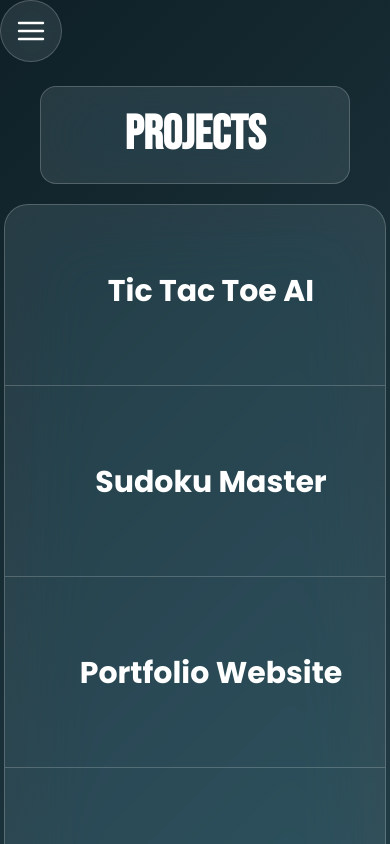
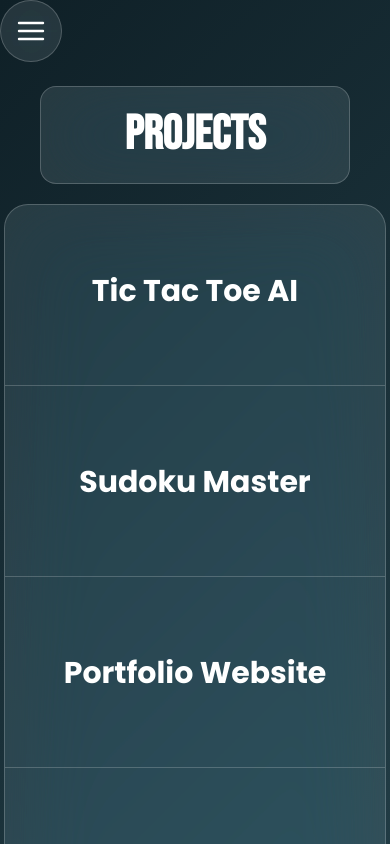
Before and after one commit to Umesh-Tummepalli/Portfolio, a React (Vite) app: page /projects in a window 390 px wide. Shown: the top 844 px of the page. Built offline with nearby package versions, Linux system fonts and the light colour scheme; a web font is replaced by a local one.

Commit message:
project section fix

```diff
--- a/src/components/Hero.jsx
+++ b/src/components/Hero.jsx
@@ -49,7 +49,7 @@ const Hero = () => {
 
   return (
     <>
-      <div className="w-full flex p-10 items-center justify-between flex-col md:flex-row">
+      <div className="sm:w-full w-[95vw] flex p-10 items-center justify-between flex-col md:flex-row">
         <div className="text-[9.3vw] font-[1000] m-0 leading-[0.8]">
           <h1 ref={(el) => (titleRef.current[0] = el)}>
             <Name text={"HI, I'm Umesh"} />
--- a/src/components/ProjectMainCard.jsx
+++ b/src/components/ProjectMainCard.jsx
@@ -60,7 +60,7 @@ const ProjectMainCard = (props) => {
         onMouseEnter={handleMouseEnter}
       >
         <div className="text-3xl text-center text-white font-bold py-10  group border-b-1 border-white/20  -translate-z-4 group overflow-hidden perspective-distant p-0">
-        <div className="z-10 lg:group-hover:opacity-0 lg:text-start translate-y-1/2 pl-8">
+        <div className="z-10 lg:group-hover:opacity-0 lg:text-start translate-y-1/2 px-2 sm:pl-8 text-center duration-150">
             {props.title}
         </div>
           <div className={`pointer-events-none text-3xl bg-black md:bg-white/10 py-2 rounded-full backdrop-blur-[100px] border-1 border-white/20 backdrop-saturate-200  relative -translate-y-1/2 scale-y-0 duration-500  lg:group-hover:scale-y-[200%] z-20  h-full ${visibility&&"scale-y-[200%] lg:scale-y-0"}`}>
```
